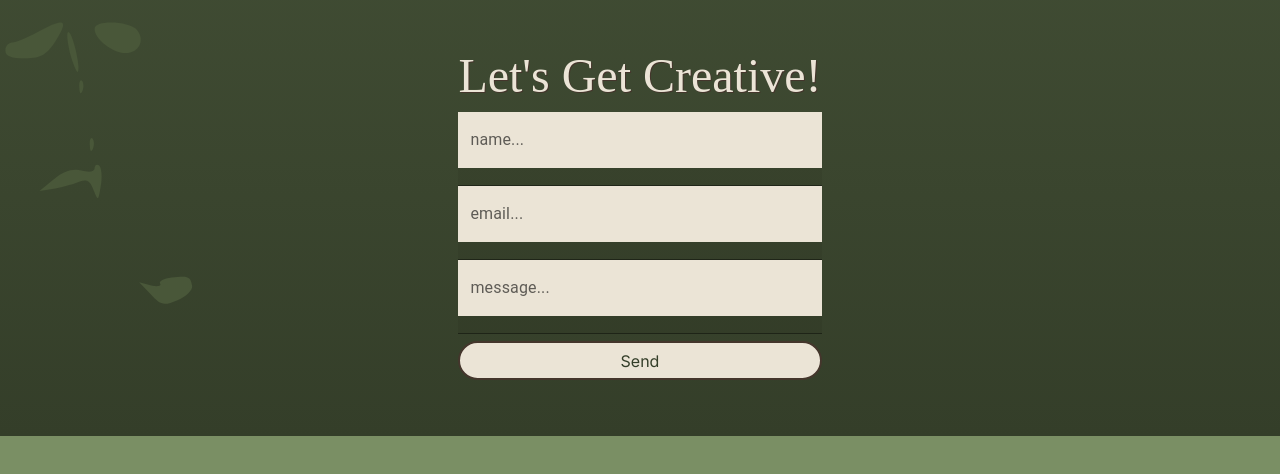
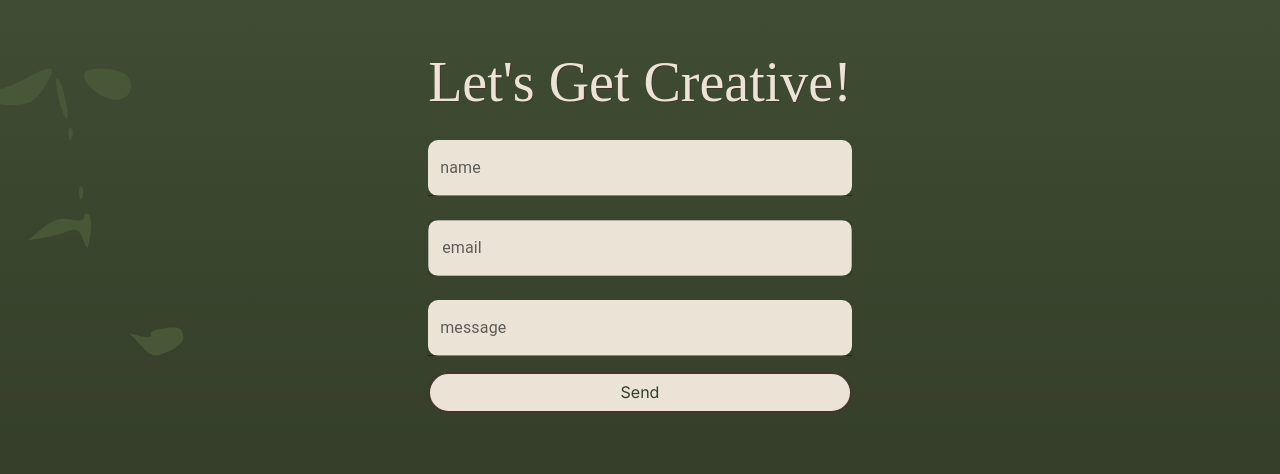
Before and after one commit to yellowstrings/earthtones-nextjs, a Next.js app: page / in a window 1280 px wide. Shown: the part 2360-2834 px from the top of the page. Before the commit the page ends 2796 px from the top, so only its background shows below. Built offline with nearby package versions, Linux system fonts and the light colour scheme.

Commit message:
nonfunctional contact page

```diff
--- a/pages/components/contact.js
+++ b/pages/components/contact.js
@@ -2,7 +2,6 @@
 
 import React, { useRef } from "react";
 import { Card, TextField } from "@mui/material";
-import { Margarine } from "next/font/google";
 
 const Contact = () => {
   const form = useRef();
@@ -75,7 +74,7 @@ const Contact = () => {
   const style = {
     backgroundColor: "#EBE4D6",
     color: "#44362c",
-    marginBottom: "5%"
+    borderRadius: 10
   }
 
   return (
@@ -85,8 +84,9 @@ const Contact = () => {
         <text className="contact-text"> Let's Get Creative! </text>
           <TextField
             id="filled-name"
-            label="name..."
+            label="name"
             inputProps={{ style: style }}
+            margin="normal"
             variant="filled"
             onChange={(e) => {
               name.current = e.target.value
@@ -94,20 +94,22 @@ const Contact = () => {
             />
           <TextField
             id="filled-email"
-            label="email..."
-            variant="filled"
+            label="email"
+            margin="normal"
+            variant="outlined"
             inputProps={{ style: style }}
             onChange={(e) => {
-              name.current = e.target.value
+              email.current = e.target.value
             }}
             />
           <TextField
             id="filled-message"
-            label="message..."
+            label="message"
             inputProps={{ style: style }}
+            margin="normal"
             variant="filled"
             onChange={(e) => {
-              name.current = e.target.value
+              message.current = e.target.value
             }}
           />
         <button className="send-button form-inputs" onClick={handleSubmit}> Send</button>
--- a/pages/components/music.js
+++ b/pages/components/music.js
@@ -23,7 +23,7 @@ const Music = () => {
         className='spotify-responsive'
         src="https://open.spotify.com/embed/album/70fhPmOTF5MjPlNRSZey6I?utm_source=generator&theme=0"
         frameBorder="0"
-        allowfullscreen=""
+        allowFullScreen=""
         allow="autoplay; clipboard-write; encrypted-media; fullscreen; picture-in-picture"
         loading="lazy"
       >
@@ -31,7 +31,7 @@ const Music = () => {
       <iframe
         className="apple-responsive"
         allow="autoplay *; encrypted-media *; fullscreen *; clipboard-write"
-        frameborder="0"
+        frameBorder="0"
         sandbox="allow-forms allow-popups allow-same-origin allow-scripts allow-storage-access-by-user-activation allow-top-navigation-by-user-activation"
         src="https://embed.music.apple.com/us/album/pained-smiles-ep/1728240910"
       >
--- a/src/app/globals.css
+++ b/src/app/globals.css
@@ -229,6 +229,7 @@ body {
 .form-inputs {
   display: grid;
   justify-content: center;
+  width: 100%
 }
 
 .send-button {
@@ -237,22 +238,15 @@ body {
   padding: 1.5% 1.5%;
   border-radius: 75px;
   margin-top: 2%;
+  margin-bottom: 5%;
 }
 
 .contact-text {
   text-shadow: 1px 1px #44362c;
   font-family: 'Kalam', cursive;
   color: #EBE4D6;
-  font-size: xxx-large;
+  font-size: 7vmin;
   text-align: center;
   align-content: center;
   white-space: nowrap;
 }
-
-.text-box-height {
-  height: 15%;
-}
-
-.message-box {
-  height: 20%;
-}
```
